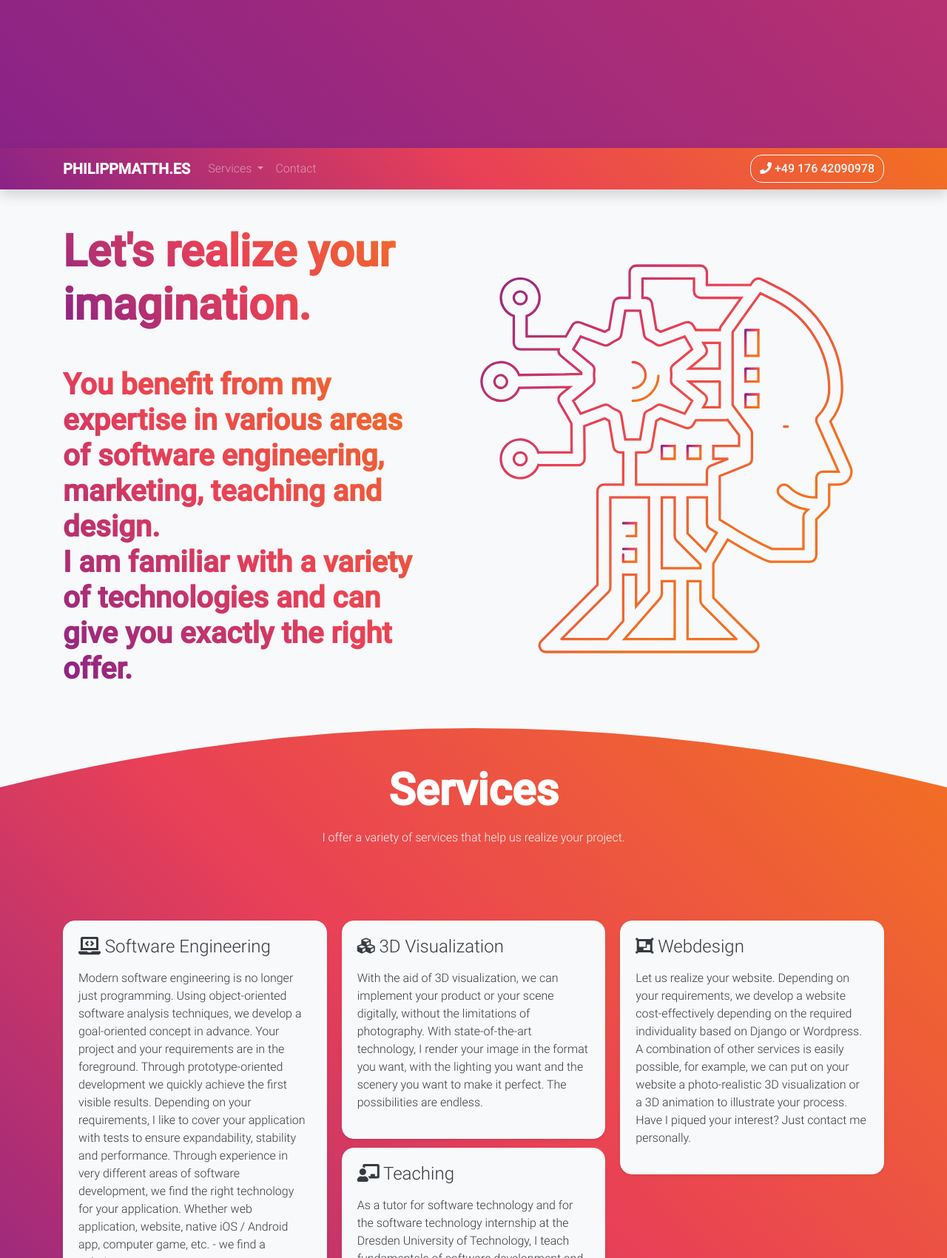
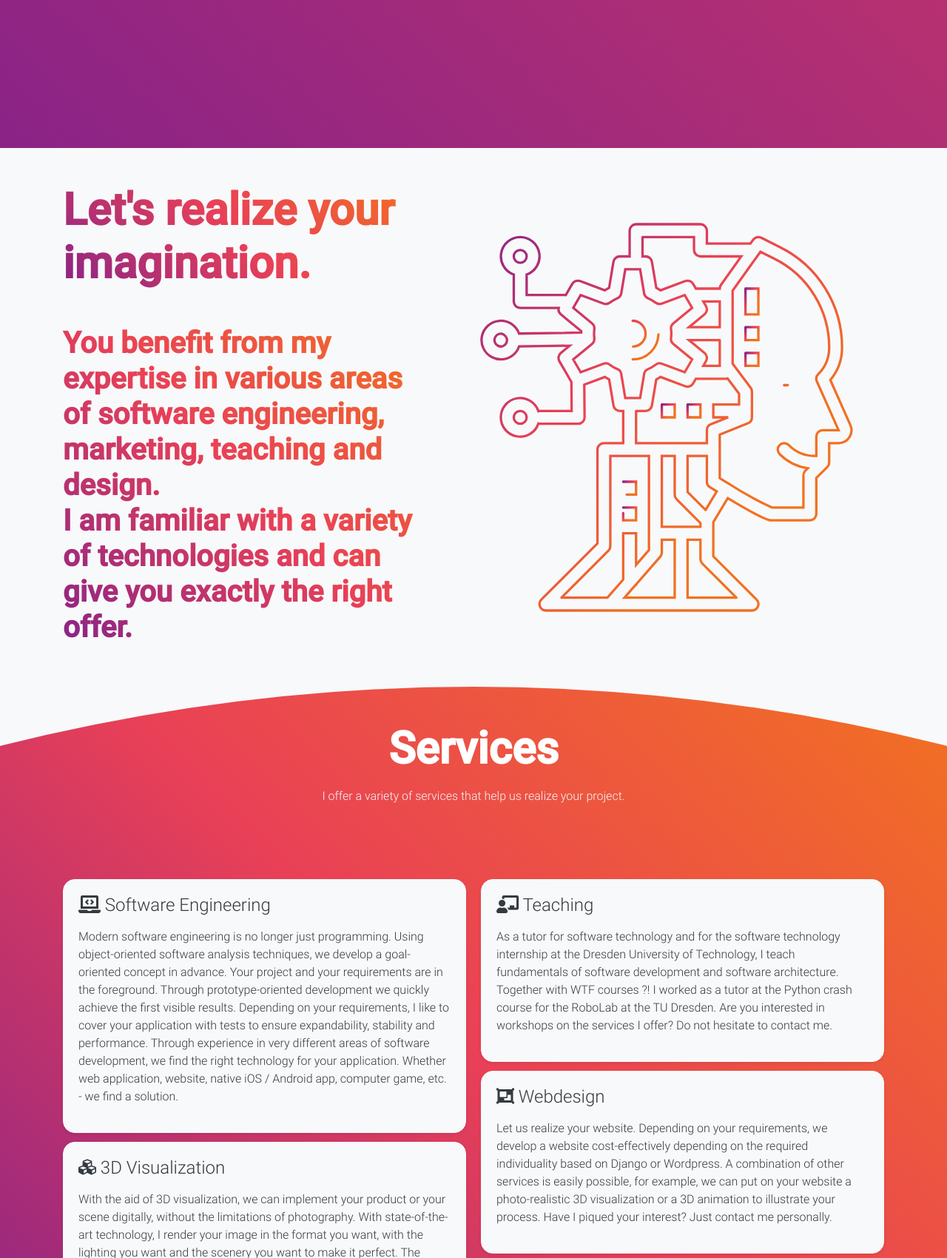
Before and after one commit to PhilippMatthes/old-homepage, a Django app: template homepage/homepage/templates/homepage/home.html in a window 1280 px wide. Shown: the part 4800-6500 px from the top of the page at 74% size. Run offline with Django 3.2, Linux system fonts and the light colour scheme; the template is opened without the code that fills it: values that come from a table or form of the project are taken from there, others are empty; data comes from the database, SQL or seed files in the repository; parts of the project's set-up code (start-up, migrations or seed data) failed here and were passed over; some libraries are stand-ins or nearby versions.

Commit message:
Improve styling and add contact 3d form

```diff
--- a/homepage/contact/templates/contact/app.html
+++ b/homepage/contact/templates/contact/app.html
@@ -1,26 +1,26 @@
 {% load is_night %}
+{% load staticfiles %}
 
-<footer id="contact" class="p-4 {% if now|is_night %}bg-dark-custom{% else %}bg-light{% endif %}" style=" margin-top: 100px; width: 100%; z-index: 1337;">
-    <div id="visualization-demo" style="height: 400px; width: 100%; margin-bottom: 500px">
-        <div class="container {% if now|is_night %}text-light{% else %}text-dark{% endif %} text-center">
-            <h1 class="bg-gradient-target bg-clip-text {{ gradient.css_class }}"
-                style="font-size: 60px; font-weight: 700;">
-                    Interested?
-                </h1>
-            <h3><a class="{% if now|is_night %}text-light{% else %}text-dark{% endif %}" href="tel:+49 176 42090978">+49 176 42090978</a></h3>
-            <h3><a class="{% if now|is_night %}text-light{% else %}text-dark{% endif %}" href="mailto:hello@philippmatth.es">hello@philippmatth.es</a></h3>
-            <h2 class="mt-5 bg-gradient-target bg-clip-text {{ gradient.css_class }}"
-                style="font-size: 20px; font-weight: 700;">Created with ❤️ by Philipp Matthes.</h2>
-            <p class="mt-2">Clara-Viebig-Straße 9, 01159 Dresden</p>
-        </div>
+<footer id="contact" class="p-4 {% if now|is_night %}bg-dark-custom{% else %}bg-light{% endif %} text-center" style="width: 100%; z-index: 1337;">
+    <div id="visualization-demo" style="height: 500px; width: 100%;">
     </div>
-
+    <div class="container {% if now|is_night %}text-light{% else %}text-dark{% endif %} text-center">
+        <h1 class="fancy header bg-gradient-target bg-clip-text {{ gradient.css_class }}">
+            Contact
+        </h1>
+        <img src="{% static 'img/me.jpeg' %}" class="mt-3 mb-3" style="width: 200px; max-width: 100%; -webkit-border-radius: 100px;-moz-border-radius: 100px;border-radius: 100px;">
+        <h5><a class="{% if now|is_night %}text-light{% else %}text-dark{% endif %}" href="tel:+49 176 42090978">+49 176 42090978</a></h5>
+        <h5><a class="{% if now|is_night %}text-light{% else %}text-dark{% endif %}" href="mailto:hello@philippmatth.es">hello@philippmatth.es</a></h5>
+        <h2 class="mt-5 bg-gradient-target bg-clip-text {{ gradient.css_class }}"
+            style="font-size: 20px; font-weight: 700;">Created with ❤️ by Philipp Matthes.</h2>
+        <p class="mt-2">Clara-Viebig-Straße 9, 01159 Dresden</p>
+    </div>
 </footer>
 
 <script>
     document.addEventListener("DOMContentLoaded", function(event) {
 
-        var camera, scene, renderer;
+        var camera, scene, renderer, mesh, geometry, meshRotations, meshRotationSpeeds;
 
         init();
         animate();
@@ -28,7 +28,11 @@
         function animate() {
 
             window.requestAnimationFrame(animate);
-
+            for (var i = 0; i < meshRotations.length; i++) {
+                meshRotations[i].x += meshRotationSpeeds[i];
+                meshRotations[i].y += meshRotationSpeeds[i];
+                meshRotations[i].z += meshRotationSpeeds[i];
+            }
             renderer.render(scene, camera);
 
         }
@@ -48,49 +52,13 @@
             camera.position.z = ((window.scrollY - top) / 300.0);
         }
 
-        function animationLoop(templateGeometry, meshPositions) {
-
-            var randFrom = [
-                'first',
-                'last',
-                'center'
-            ];
-
-            var easing = [
-                'linear',
-                'easeInOutQuad',
-                'easeInOutCubic',
-                'easeInOutQuart',
-                'easeInOutQuint',
-                'easeInOutSine',
-                'easeInOutExpo',
-                'easeInOutCirc',
-                'easeInOutBack',
-            ];
-
-            var randFrom = randFrom[Math.floor(Math.random() * randFrom.length)];
-            var easingString = easing[Math.floor(Math.random() * easing.length)];
-
-            var nCols = 30 + Math.floor(Math.random() * 10);
-            var nRows = 30 + Math.floor(Math.random() * 10);
-
-            anime({
-                targets: meshPositions,
-                z: [
-                    {value: -3.5, duration: 500},
-                    {value: -5.0, duration: 2000},
-                ],
-                delay: anime.stagger(100, {grid: [nRows, nCols], from: randFrom}),
-                easing: easingString,
-                complete: (anim) => animationLoop(templateGeometry, meshPositions, nRows, nCols)
-            });
-
-          }
-
         function init() {
             var element = $("#visualization-demo");
 
-            camera = new THREE.PerspectiveCamera(95, element.innerWidth() / element.innerHeight(), 1, 20.0);
+            const zNear = 5.0;
+            const zFar = 40.0;
+
+            camera = new THREE.PerspectiveCamera(95, element.innerWidth() / element.innerHeight(), zNear, zFar);
 
 
             renderer = new THREE.WebGLRenderer({
@@ -103,14 +71,31 @@
 
             scene = new THREE.Scene();
 
+            var vertexShader = `
+                uniform float zFar;
+                uniform float zNear;
 
-            var vertexShader = `
                 varying vec2 vUv;
                 varying vec3 vPosition;
+                varying vec3 vIncident;
+                varying vec3 vNormal;
+                varying vec3 vDepth;
+                varying vec3 vCameraPosition;
+
+                vec3 calculateNormalizedDepth() {
+                    float distanceToCamera = length(cameraPosition.xyz - position.xyz);
+                    float normalizedDepth = (distanceToCamera) / (zNear + zFar);
+                    return vec3(normalizedDepth);
+                }
 
                 void main()	{
                     vUv = uv;
                     vPosition = position;
+                    vIncident = normalize(position.xyz - cameraPosition.xyz);
+                    vNormal = normal;
+                    vDepth = calculateNormalizedDepth();
+                    vCameraPosition = cameraPosition.xyz;
+
                     gl_Position = projectionMatrix * modelViewMatrix * vec4(position, 1.0);
                 }
             `;
@@ -120,24 +105,40 @@
 
                 varying vec2 vUv;
                 varying vec3 vPosition;
+                varying vec3 vIncident;
+                varying vec3 vNormal;
+                varying vec3 vDepth;
+                varying vec3 vCameraPosition;
+
                 uniform float thickness;
-
                 uniform vec3 colorStart;
                 uniform vec3 colorEnd;
 
                 float edgeFactor(vec2 p){
                     vec2 grid = abs(fract(p - 0.5) - 0.5) / fwidth(p) / thickness;
-                    return min(grid.x, grid.y);
+                    return min(1.0, max(0.0, min(grid.x, grid.y)));
                 }
 
                 void main() {
                     vec3 color = vec3(0.0);
-                    float gradient = vPosition.z;
-                    color = mix(colorStart, colorEnd, gradient);
+                    color = mix(colorStart, colorEnd, length(vDepth));
 
-                    float a = edgeFactor(vUv);
+                    float ambientStrength = 0.5;
+                    vec3 vAmbient = ambientStrength * vec3(1.0);
 
-                    gl_FragColor = vec4(color, a);
+                    vec3 vLightDir = normalize(vec3(25.0, 30.0, -10.0) - vPosition);
+                    float diff = max(dot(vNormal, vLightDir), 0.0);
+                    vec3 vDiffuse = diff * vec3(1.0);
+
+                    float specularStrength = 1.0;
+                    vec3 vViewDir = normalize(vCameraPosition - vPosition);
+                    vec3 vReflectDir = reflect(-vLightDir, vNormal);
+                    float spec = pow(max(dot(vViewDir, vReflectDir), 0.0), 32.0);
+                    vec3 vSpecular = specularStrength * spec * vec3(1.0);
+
+                    vec3 result = (vAmbient + vDiffuse + vSpecular) * color;
+
+                    gl_FragColor = vec4(result, 1.0);
                 }
             `;
 
@@ -146,6 +147,10 @@
                     thickness: {
                         value: 1.5
                     },
+                    width: { value: window.innerWidth },
+                    zNear: { value: zNear },
+                    zFar: { value: zFar },
+                    height: { value: window.innerHeight },
                     colorStart: {type: 'vec3', value: new THREE.Color("{{ gradient.color_start }}")},
                     colorEnd: {type: 'vec3', value: new THREE.Color("{{ gradient.color_end }}")},
                 },
@@ -153,28 +158,27 @@
                 fragmentShader
             });
 
-            var templateGeometry = new THREE.BoxBufferGeometry(0.3, 0.3, 1.0);
-            var templateMesh = new THREE.Mesh(templateGeometry, window.shaderMaterial);
-            var meshPositions = [];
+            geometry = new THREE.TorusKnotBufferGeometry( 10, 0.5, 64, 8, 1, 10 );
+            mesh = new THREE.Mesh( geometry, window.shaderMaterial );
 
-            var iMax = 4;
-            var jMax = 4;
+            meshRotations = [];
+            meshRotationSpeeds = [];
 
-            for (var i = -iMax; i <= iMax; i++) {
-                for (var j = -jMax; j <= jMax; j++) {
-                    var mesh = templateMesh.clone();
-                    scene.add(mesh);
-                    var size = 1.1 - (Math.abs(i) * Math.abs(j) / 100);
-                    mesh.scale.set(1.0, 1.0, 1.0);
-                    mesh.position.set(i / 3, j / 3, -5.0);
-                    meshPositions.push(mesh.position);
+            var totalNumberOfRings = 5;
+            for (var i = 0; i < totalNumberOfRings; i++) {
+                var clonedMesh = mesh.clone();
+                scene.add(clonedMesh);
+                clonedMesh.position.set(0, 0, -25.0);
+                if (i !== 0) {
+                    var r = (i / totalNumberOfRings) * (Math.PI * 2.0);
+                    clonedMesh.rotation.set(r, r, r);
                 }
+                meshRotations.push(clonedMesh.rotation);
+                meshRotationSpeeds.push(Math.random() / 100);
             }
 
             window.addEventListener('resize', onWindowResize, false);
             window.addEventListener("scroll", onScroll);
-
-            animationLoop(templateGeometry, meshPositions);
         }
 
     });
--- a/homepage/header/templates/header/app.html
+++ b/homepage/header/templates/header/app.html
@@ -5,12 +5,10 @@
 
     <div class="row">
         <div class="col-lg">
-            <h1 class="bg-gradient-target bg-clip-text {{ gradient.css_class }}"
-            style="font-size: 60px; font-weight: 700;">
+            <h1 class="fancy header bg-gradient-target bg-clip-text {{ gradient.css_class }}">
                 Let's realize your imagination.
             </h1>
-            <h1 class="mt-5 bg-gradient-target bg-clip-text {{ gradient.css_class }}"
-                style="font-size: 40px; font-weight: 700;">
+            <h1 class="fancy mt-5 bg-gradient-target bg-clip-text {{ gradient.css_class }}">
                 You benefit from my expertise in various areas of software engineering, marketing, teaching and design.<br>I am familiar with a variety of technologies and can give you exactly the right offer.
             </h1>
         </div>
--- a/homepage/homepage/templates/homepage/home.html
+++ b/homepage/homepage/templates/homepage/home.html
@@ -7,7 +7,7 @@
 
     {% include 'siri/app.html' %}
 
-    <nav class="navbar navbar-expand-lg navbar-dark shadow animate-background-transition bg-gradient-target {{ gradient.css_class }}" style="position: sticky; top: 0; z-index: 1337">
+    <nav class="navbar navbar-expand-lg navbar-dark shadow animate-background-transition bg-gradient-target {{ gradient.css_class }}" style="position: fixed; width: 100%; top: 0; z-index: 1337; opacity: 0.0;">
         <div class="container">
           <button class="navbar-toggler" type="button" data-toggle="collapse" data-target="#navbar-toggler" aria-controls="navbar-toggler" aria-expanded="false" aria-label="Toggle navigation">
             <span class="navbar-toggler-icon text-white"></span>
@@ -119,6 +119,7 @@
             window.shaderMaterial.uniforms.colorStart.value = new THREE.Color(gradientStartColors[currentGradientIndex]);
             window.shaderMaterial.uniforms.colorEnd.value = new THREE.Color(gradientEndColors[currentGradientIndex]);
         });
+
     });
 </script>
 
--- a/homepage/projects/templates/projects/app.html
+++ b/homepage/projects/templates/projects/app.html
@@ -3,8 +3,7 @@
 
 
 <div class="container mt-5 mb-5">
-    <h1 class="{% if now|is_night %}text-light{% else %}text-dark{% endif %} text-center"
-            style="font-size: 60px; font-weight: 700;">
+    <h1 class="fancy header {% if now|is_night %}text-light{% else %}text-dark{% endif %} text-center">
                 Commercial Projects
             </h1>
             <p class="{% if now|is_night %}text-light{% else %}text-dark{% endif %} text-center mt-3">
--- a/homepage/services/templates/services/app.html
+++ b/homepage/services/templates/services/app.html
@@ -7,14 +7,13 @@
     </svg>
 
     <div class="container pt-5 pb-5">
-        <h1 class="text-white text-center"
-            style="font-size: 60px; font-weight: 700;">
+        <h1 class="fancy header text-white text-center">
                 Services
             </h1>
             <p class="text-light text-center mt-3">
                 I offer a variety of services that help us realize your project.
             </p>
-        <div class="card-columns text-center" style="margin-top: 100px;">
+        <div class="card-columns text-center" style="margin-top: 100px; margin-bottom: 100px;">
         {% for service in services %}
             <div id="service-{{service.id}}" class="card rounded {% if now|is_night %}bg-dark border-light text-white{% else %}bg-light text-dark border-light{% endif %} shadow-sm" style="position: relative;">
                 <div class="card-body text-left">
--- a/homepage/siri/templates/siri/app.html
+++ b/homepage/siri/templates/siri/app.html
@@ -347,7 +347,6 @@
                 translateY: [10, 0],
                 duration: 800,
                 delay: 300,
-                easing: 'easeInOutSine',
             });
             timeline.add({
                 duration: 50
@@ -357,7 +356,6 @@
                 targets: '#iphone-message',
                 opacity: 1.0,
                 duration: 50,
-                easing: 'easeInOutSine',
             });
         }
 
@@ -369,50 +367,45 @@
                 targets: '.iphone-lockscreen',
                 opacity: [1.0, 0.0],
                 duration: 50,
-                easing: 'easeInOutSine',
             })
             .add({
                 targets: '.iphone-app',
                 scale: [0.0, 1.0],
                 opacity: [0.0, 1.0],
                 duration: 50,
-                easing: 'easeInOutSine',
             })
             .add({
                 targets: '#iphone-chat-background',
                 scale: [0.0, 1.0],
                 duration: 50,
-                easing: 'easeInOutSine',
             })
             .add({
                 targets: '#message-1',
                 opacity: [0.0, 1.0],
                 translateY: [10, 0],
                 duration: 100,
-                easing: 'easeInOutSine',
             })
             .add({
                 targets: '#message-2',
                 opacity: [0.0, 1.0],
                 translateY: [10, 0],
                 duration: 100,
-                easing: 'easeInOutSine',
             })
             .add({
                 targets: '#message-3',
                 opacity: [0.0, 1.0],
                 translateY: [10, 0],
                 duration: 100,
-                easing: 'easeInOutSine',
             })
             .add({
                 targets: '#message-4',
                 opacity: [0.0, 1.0],
                 translateY: [10, 0],
                 duration: 100,
-                easing: 'easeInOutSine',
             })
             .add({
+                targets: 'nav',
+                opacity: [0.0, 1.0],
                 duration: 200,
             });
 
--- a/homepage/static/css/homepage.css
+++ b/homepage/static/css/homepage.css
@@ -1,7 +1,9 @@
 
-body {
+html, body {
     font-family: 'Roboto', sans-serif !important;
     font-weight: 300 !important;
+    max-width: 100%;
+    overflow-x: hidden;
 }
 
 .elegant-text-shadow {
@@ -126,3 +128,31 @@ ul.timeline > li:before {
     background-color: #1e272e;
     border-color: #909090;
 }
+
+h1.fancy {
+    font-size: 40px;
+    font-weight: 700;
+}
+
+h1.fancy.header {
+    font-size: 60px;
+    font-weight: 700;
+}
+
+.card-columns {
+    column-count: 2;
+}
+
+@media screen and (max-width: 800px) {
+    h1.fancy {
+        font-size: 20px;
+    }
+
+    h1.fancy.header {
+        font-size: 30px;
+    }
+
+    .card-columns {
+        column-count: 1;
+    }
+}
--- a/homepage/timeline/templates/timeline/app.html
+++ b/homepage/timeline/templates/timeline/app.html
@@ -7,8 +7,7 @@
     </svg>
 
     <div id="timeline" class="container pt-5 pb-5">
-		<h1 class="text-white text-center"
-			style="font-size: 60px; font-weight: 700;">
+		<h1 class="fancy header text-white text-center">
 			Timeline
 		</h1>
 		<ul class="timeline">
```
Also changed, not shown: homepage/static/img/me.jpeg (added).
